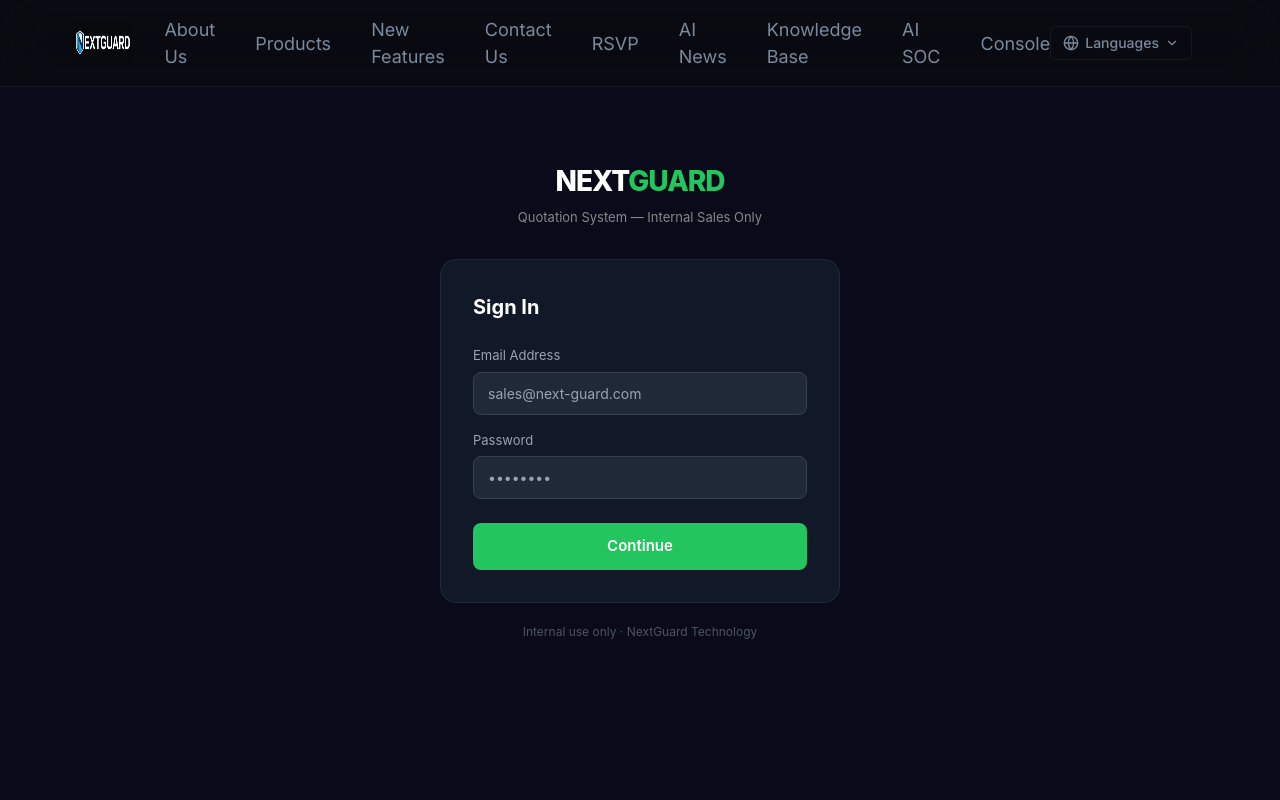
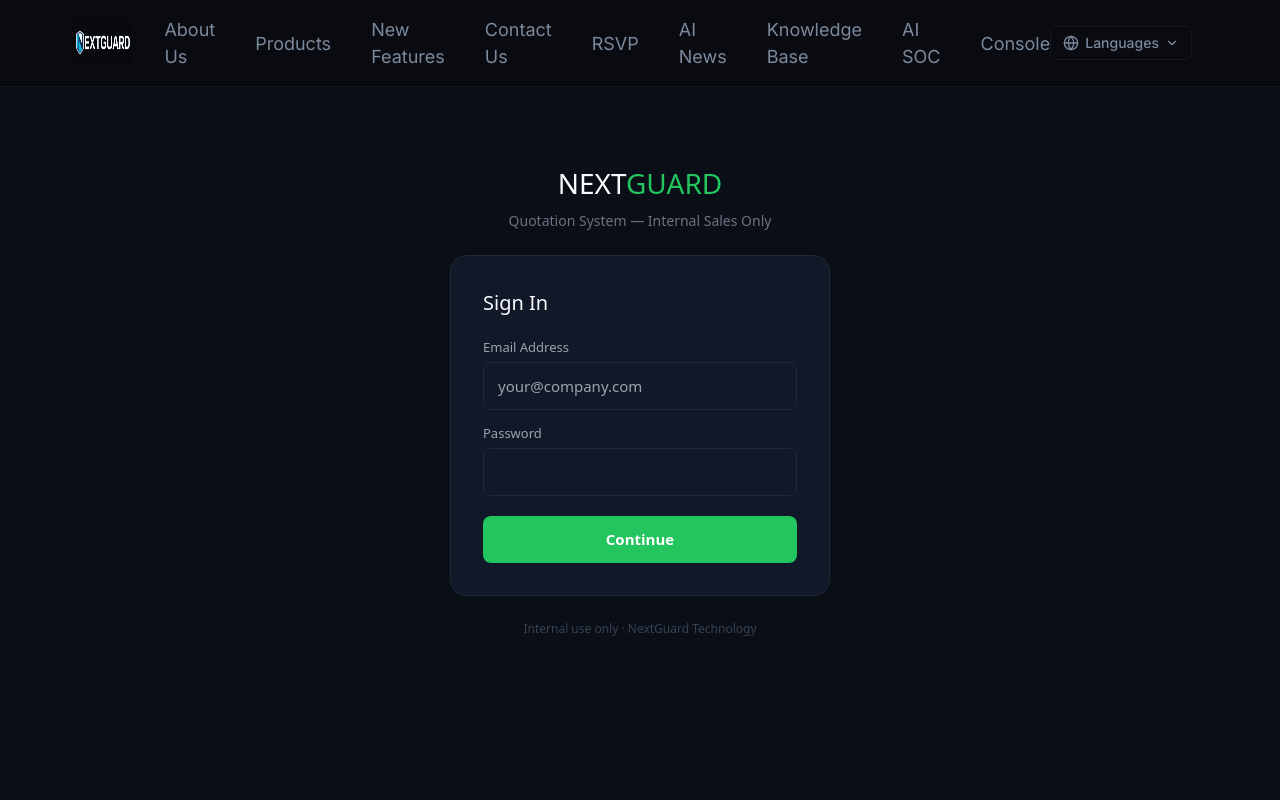
Before and after one commit to NextGuard-hk/nextguard-website, a Next.js app: page /qt-login in a window 1280 px wide. Shown: the top 800 px of the page. Built offline with nearby package versions, Linux system fonts and the light colour scheme.

Commit message:
Add qt-login page with email/password + OTP 2FA

```diff
--- a/app/qt-login/page.tsx
+++ b/app/qt-login/page.tsx
@@ -1,195 +1,98 @@
 'use client'
 import React, { useState } from 'react'
+import { useRouter } from 'next/navigation'
 
-type Step = 'login' | 'totp' | 'setup-scan' | 'setup-confirm'
+type Step = 'login' | 'otp'
 
 export default function QtLoginPage() {
+  const router = useRouter()
   const [step, setStep] = useState<Step>('login')
   const [email, setEmail] = useState('')
   const [password, setPassword] = useState('')
-  const [totpCode, setTotpCode] = useState('')
+  const [otpCode, setOtpCode] = useState('')
   const [token, setToken] = useState('')
-  const [setupData, setSetupData] = useState<{ secret: string; otpUri: string; confirmToken: string } | null>(null)
   const [loading, setLoading] = useState(false)
   const [error, setError] = useState('')
+  const [message, setMessage] = useState('')
 
   async function handleLogin(e: React.FormEvent) {
     e.preventDefault()
-    setError('')
-    setLoading(true)
+    setError(''); setLoading(true)
     try {
       const res = await fetch('/api/qt-auth', {
         method: 'POST',
         headers: { 'Content-Type': 'application/json' },
         body: JSON.stringify({ action: 'login', email, password }),
       })
-      const data = await res.json()
-      if (!res.ok) { setError(data.error || 'Login failed'); return }
-      if (data.requireTotp) {
-        setToken(data.preMfaToken)
-        setStep('totp')
-      } else if (data.requireTotpSetup) {
-        setToken(data.setupToken)
-        await initSetup(data.setupToken)
+      const d = await res.json()
+      if (d.error) { setError(d.error); return }
+      if (d.requireOtp) {
+        setToken(d.preMfaToken)
+        setMessage(d.message || 'Verification code sent to your email.')
+        setStep('otp')
       }
-    } catch { setError('Network error. Please try again.') }
+    } catch (e: any) { setError(e.message) }
     finally { setLoading(false) }
   }
 
-  async function initSetup(setupToken: string) {
-    const res = await fetch('/api/qt-auth', {
-      method: 'POST',
-      headers: { 'Content-Type': 'application/json' },
-      body: JSON.stringify({ action: 'setup-totp-init', setupToken }),
-    })
-    const data = await res.json()
-    if (!res.ok) { setError(data.error || 'Setup failed'); return }
-    setSetupData({ secret: data.secret, otpUri: data.otpUri, confirmToken: data.confirmToken })
-    setStep('setup-scan')
-  }
-
-  async function handleVerifyTotp(e: React.FormEvent) {
+  async function handleOtp(e: React.FormEvent) {
     e.preventDefault()
-    setError('')
-    setLoading(true)
+    setError(''); setLoading(true)
     try {
       const res = await fetch('/api/qt-auth', {
         method: 'POST',
         headers: { 'Content-Type': 'application/json' },
-        body: JSON.stringify({ action: 'verify-totp', preMfaToken: token, totpCode }),
+        body: JSON.stringify({ action: 'verify-otp', preMfaToken: token, otpCode }),
       })
-      const data = await res.json()
-      if (!res.ok) { setError(data.error || 'Invalid code'); return }
-      window.location.href = '/qt'
-    } catch { setError('Network error.') }
+      const d = await res.json()
+      if (d.error) { setError(d.error); return }
+      if (d.success) { router.replace('/qt') }
+    } catch (e: any) { setError(e.message) }
     finally { setLoading(false) }
   }
 
-  async function handleSetupConfirm(e: React.FormEvent) {
-    e.preventDefault()
-    if (!setupData) return
-    setError('')
-    setLoading(true)
-    try {
-      const res = await fetch('/api/qt-auth', {
-        method: 'POST',
-        headers: { 'Content-Type': 'application/json' },
-        body: JSON.stringify({ action: 'setup-totp-confirm', confirmToken: setupData.confirmToken, totpCode }),
-      })
-      const data = await res.json()
-      if (!res.ok) { setError(data.error || 'Invalid code'); return }
-      window.location.href = '/qt'
-    } catch { setError('Network error.') }
-    finally { setLoading(false) }
-  }
-
-  const qrUrl = setupData ? `https://api.qrserver.com/v1/create-qr-code/?size=200x200&data=${encodeURIComponent(setupData.otpUri)}` : ''
+  const inp: React.CSSProperties = { width: '100%', padding: '12px 14px', background: '#111827', border: '1px solid #1f2937', borderRadius: 8, color: '#e0e0e0', fontSize: 15, outline: 'none', boxSizing: 'border-box' }
+  const btn: React.CSSProperties = { width: '100%', padding: '12px', background: '#22c55e', color: '#fff', border: 'none', borderRadius: 8, fontSize: 15, fontWeight: 600, cursor: 'pointer' }
 
   return (
-    <div style={{ minHeight: '100vh', background: '#0a0a1a', display: 'flex', alignItems: 'center', justifyContent: 'center', padding: '24px', fontFamily: '-apple-system, BlinkMacSystemFont, sans-serif' }}>
-      <div style={{ width: '100%', maxWidth: 400 }}>
-        {/* Logo */}
-        <div style={{ textAlign: 'center', marginBottom: 32 }}>
-          <div style={{ fontSize: 28, fontWeight: 800, color: '#fff', letterSpacing: -1 }}>NEXT<span style={{ color: '#22c55e' }}>GUARD</span></div>
-          <div style={{ color: '#888', fontSize: 13, marginTop: 6 }}>Quotation System — Internal Sales Only</div>
+    <div style={{ minHeight: '100vh', background: '#0a0e17', display: 'flex', flexDirection: 'column', alignItems: 'center', justifyContent: 'center', fontFamily: 'system-ui, sans-serif' }}>
+      <div style={{ textAlign: 'center', marginBottom: 24 }}>
+        <h1 style={{ color: '#f9fafb', margin: 0, fontSize: 28 }}>NEXT<span style={{ color: '#22c55e' }}>GUARD</span></h1>
+        <div style={{ color: '#6b7280', fontSize: 14, marginTop: 6 }}>Quotation System &mdash; Internal Sales Only</div>
       </div>
 
-        <div style={{ background: '#111827', border: '1px solid #1f2937', borderRadius: 16, padding: 32 }}>
-          {/* STEP: Login */}
+      <div style={{ background: '#111827', border: '1px solid #1f2937', borderRadius: 16, padding: 32, width: 380, maxWidth: '90vw' }}>
         {step === 'login' && (
           <form onSubmit={handleLogin}>
-              <h2 style={{ color: '#fff', fontSize: 20, fontWeight: 700, marginBottom: 24, marginTop: 0 }}>Sign In</h2>
-              <div style={{ marginBottom: 16 }}>
-                <label style={{ color: '#9ca3af', fontSize: 13, display: 'block', marginBottom: 6 }}>Email Address</label>
-                <input type="email" required value={email} onChange={e => setEmail(e.target.value)}
-                  style={{ width: '100%', padding: '10px 14px', background: '#1f2937', border: '1px solid #374151', borderRadius: 8, color: '#fff', fontSize: 14, outline: 'none', boxSizing: 'border-box' }}
-                  placeholder="sales@next-guard.com" autoComplete="email" />
+            <h2 style={{ color: '#f9fafb', margin: '0 0 20px', fontSize: 20 }}>Sign In</h2>
+            {error && <div style={{ background: '#7f1d1d', border: '1px solid #ef4444', borderRadius: 8, padding: '10px 14px', marginBottom: 16, color: '#fca5a5', fontSize: 13 }}>{error}</div>}
+            <div style={{ marginBottom: 14 }}>
+              <label style={{ color: '#9ca3af', fontSize: 13, display: 'block', marginBottom: 4 }}>Email Address</label>
+              <input type='email' value={email} onChange={e => setEmail(e.target.value)} required placeholder='your@company.com' style={inp} />
             </div>
-              <div style={{ marginBottom: 24 }}>
-                <label style={{ color: '#9ca3af', fontSize: 13, display: 'block', marginBottom: 6 }}>Password</label>
-                <input type="password" required value={password} onChange={e => setPassword(e.target.value)}
-                  style={{ width: '100%', padding: '10px 14px', background: '#1f2937', border: '1px solid #374151', borderRadius: 8, color: '#fff', fontSize: 14, outline: 'none', boxSizing: 'border-box' }}
-                  placeholder="••••••••" autoComplete="current-password" />
+            <div style={{ marginBottom: 20 }}>
+              <label style={{ color: '#9ca3af', fontSize: 13, display: 'block', marginBottom: 4 }}>Password</label>
+              <input type='password' value={password} onChange={e => setPassword(e.target.value)} required style={inp} />
             </div>
-              {error && <div style={{ background: '#7f1d1d', border: '1px solid #dc2626', borderRadius: 8, padding: '10px 14px', color: '#fca5a5', fontSize: 13, marginBottom: 16 }}>{error}</div>}
-              <button type="submit" disabled={loading}
-                style={{ width: '100%', padding: '12px', background: loading ? '#374151' : '#22c55e', color: '#fff', border: 'none', borderRadius: 8, fontSize: 15, fontWeight: 600, cursor: loading ? 'not-allowed' : 'pointer' }}>
-                {loading ? 'Signing in...' : 'Continue'}
-              </button>
+            <button type='submit' disabled={loading} style={{ ...btn, opacity: loading ? 0.7 : 1 }}>{loading ? 'Signing in...' : 'Continue'}</button>
           </form>
         )}
 
-          {/* STEP: TOTP Verify */}
-          {step === 'totp' && (
-            <form onSubmit={handleVerifyTotp}>
-              <div style={{ textAlign: 'center', marginBottom: 24 }}>
-                <div style={{ fontSize: 36, marginBottom: 8 }}>🔐</div>
-                <h2 style={{ color: '#fff', fontSize: 20, fontWeight: 700, margin: 0 }}>Two-Factor Authentication</h2>
-                <p style={{ color: '#9ca3af', fontSize: 13, marginTop: 8 }}>Enter the 6-digit code from your authenticator app</p>
+        {step === 'otp' && (
+          <form onSubmit={handleOtp}>
+            <h2 style={{ color: '#f9fafb', margin: '0 0 8px', fontSize: 20 }}>Verify Your Identity</h2>
+            <p style={{ color: '#9ca3af', fontSize: 13, marginBottom: 20 }}>{message}</p>
+            {error && <div style={{ background: '#7f1d1d', border: '1px solid #ef4444', borderRadius: 8, padding: '10px 14px', marginBottom: 16, color: '#fca5a5', fontSize: 13 }}>{error}</div>}
+            <div style={{ marginBottom: 20 }}>
+              <label style={{ color: '#9ca3af', fontSize: 13, display: 'block', marginBottom: 4 }}>Verification Code</label>
+              <input type='text' value={otpCode} onChange={e => setOtpCode(e.target.value)} required placeholder='Enter 6-digit code' maxLength={6} style={{ ...inp, textAlign: 'center', fontSize: 24, letterSpacing: 8 }} autoFocus />
             </div>
-              <div style={{ marginBottom: 24 }}>
-                <input type="text" required value={totpCode} onChange={e => setTotpCode(e.target.value.replace(/\D/g, '').slice(0, 6))}
-                  style={{ width: '100%', padding: '14px', background: '#1f2937', border: '1px solid #374151', borderRadius: 8, color: '#fff', fontSize: 28, fontWeight: 700, textAlign: 'center', outline: 'none', letterSpacing: 12, boxSizing: 'border-box' }}
-                  placeholder="000000" maxLength={6} autoComplete="one-time-code" autoFocus />
-              </div>
-              {error && <div style={{ background: '#7f1d1d', border: '1px solid #dc2626', borderRadius: 8, padding: '10px 14px', color: '#fca5a5', fontSize: 13, marginBottom: 16 }}>{error}</div>}
-              <button type="submit" disabled={loading || totpCode.length !== 6}
-                style={{ width: '100%', padding: '12px', background: (loading || totpCode.length !== 6) ? '#374151' : '#22c55e', color: '#fff', border: 'none', borderRadius: 8, fontSize: 15, fontWeight: 600, cursor: (loading || totpCode.length !== 6) ? 'not-allowed' : 'pointer' }}>
-                {loading ? 'Verifying...' : 'Verify & Sign In'}
-              </button>
-              <button type="button" onClick={() => { setStep('login'); setTotpCode(''); setError('') }}
-                style={{ width: '100%', padding: '10px', background: 'transparent', color: '#9ca3af', border: 'none', fontSize: 13, cursor: 'pointer', marginTop: 8 }}>← Back</button>
-            </form>
-          )}
-
-          {/* STEP: Setup Scan */}
-          {step === 'setup-scan' && setupData && (
-            <div>
-              <div style={{ textAlign: 'center', marginBottom: 24 }}>
-                <div style={{ fontSize: 36, marginBottom: 8 }}>📱</div>
-                <h2 style={{ color: '#fff', fontSize: 20, fontWeight: 700, margin: 0 }}>Set Up 2FA</h2>
-                <p style={{ color: '#9ca3af', fontSize: 13, marginTop: 8 }}>Scan this QR code with Google Authenticator or Authy</p>
-              </div>
-              <div style={{ display: 'flex', justifyContent: 'center', marginBottom: 16 }}>
-                <img src={qrUrl} alt="QR Code" style={{ width: 200, height: 200, borderRadius: 8, background: '#fff', padding: 8 }} />
-              </div>
-              <div style={{ background: '#1f2937', borderRadius: 8, padding: '10px 14px', marginBottom: 20 }}>
-                <div style={{ color: '#9ca3af', fontSize: 11, marginBottom: 4 }}>MANUAL ENTRY SECRET</div>
-                <div style={{ color: '#22c55e', fontSize: 13, fontFamily: 'monospace', wordBreak: 'break-all' }}>{setupData.secret}</div>
-              </div>
-              <button onClick={() => { setStep('setup-confirm'); setTotpCode('') }}
-                style={{ width: '100%', padding: '12px', background: '#22c55e', color: '#fff', border: 'none', borderRadius: 8, fontSize: 15, fontWeight: 600, cursor: 'pointer' }}>
-                I've scanned it →
-              </button>
-            </div>
-          )}
-
-          {/* STEP: Setup Confirm */}
-          {step === 'setup-confirm' && (
-            <form onSubmit={handleSetupConfirm}>
-              <div style={{ textAlign: 'center', marginBottom: 24 }}>
-                <div style={{ fontSize: 36, marginBottom: 8 }}>✅</div>
-                <h2 style={{ color: '#fff', fontSize: 20, fontWeight: 700, margin: 0 }}>Confirm Setup</h2>
-                <p style={{ color: '#9ca3af', fontSize: 13, marginTop: 8 }}>Enter the 6-digit code to confirm setup</p>
-              </div>
-              <div style={{ marginBottom: 24 }}>
-                <input type="text" required value={totpCode} onChange={e => setTotpCode(e.target.value.replace(/\D/g, '').slice(0, 6))}
-                  style={{ width: '100%', padding: '14px', background: '#1f2937', border: '1px solid #374151', borderRadius: 8, color: '#fff', fontSize: 28, fontWeight: 700, textAlign: 'center', outline: 'none', letterSpacing: 12, boxSizing: 'border-box' }}
-                  placeholder="000000" maxLength={6} autoFocus />
-              </div>
-              {error && <div style={{ background: '#7f1d1d', border: '1px solid #dc2626', borderRadius: 8, padding: '10px 14px', color: '#fca5a5', fontSize: 13, marginBottom: 16 }}>{error}</div>}
-              <button type="submit" disabled={loading || totpCode.length !== 6}
-                style={{ width: '100%', padding: '12px', background: (loading || totpCode.length !== 6) ? '#374151' : '#22c55e', color: '#fff', border: 'none', borderRadius: 8, fontSize: 15, fontWeight: 600, cursor: 'pointer' }}>
-                {loading ? 'Confirming...' : 'Activate 2FA & Sign In'}
-              </button>
-              <button type="button" onClick={() => setStep('setup-scan')}
-                style={{ width: '100%', padding: '10px', background: 'transparent', color: '#9ca3af', border: 'none', fontSize: 13, cursor: 'pointer', marginTop: 8 }}>← Back to QR Code</button>
+            <button type='submit' disabled={loading} style={{ ...btn, opacity: loading ? 0.7 : 1 }}>{loading ? 'Verifying...' : 'Verify & Sign In'}</button>
+            <button type='button' onClick={() => { setStep('login'); setError(''); setOtpCode('') }} style={{ width: '100%', padding: '10px', background: 'none', border: 'none', color: '#6b7280', fontSize: 13, cursor: 'pointer', marginTop: 12 }}>Back to login</button>
           </form>
         )}
       </div>
-
-        <p style={{ textAlign: 'center', color: '#4b5563', fontSize: 12, marginTop: 20 }}>Internal use only · NextGuard Technology</p>
-      </div>
+      <div style={{ color: '#374151', fontSize: 12, marginTop: 24 }}>Internal use only &middot; NextGuard Technology</div>
     </div>
   )
 }
```
Lines whose indentation alone changed are shown as unchanged.
